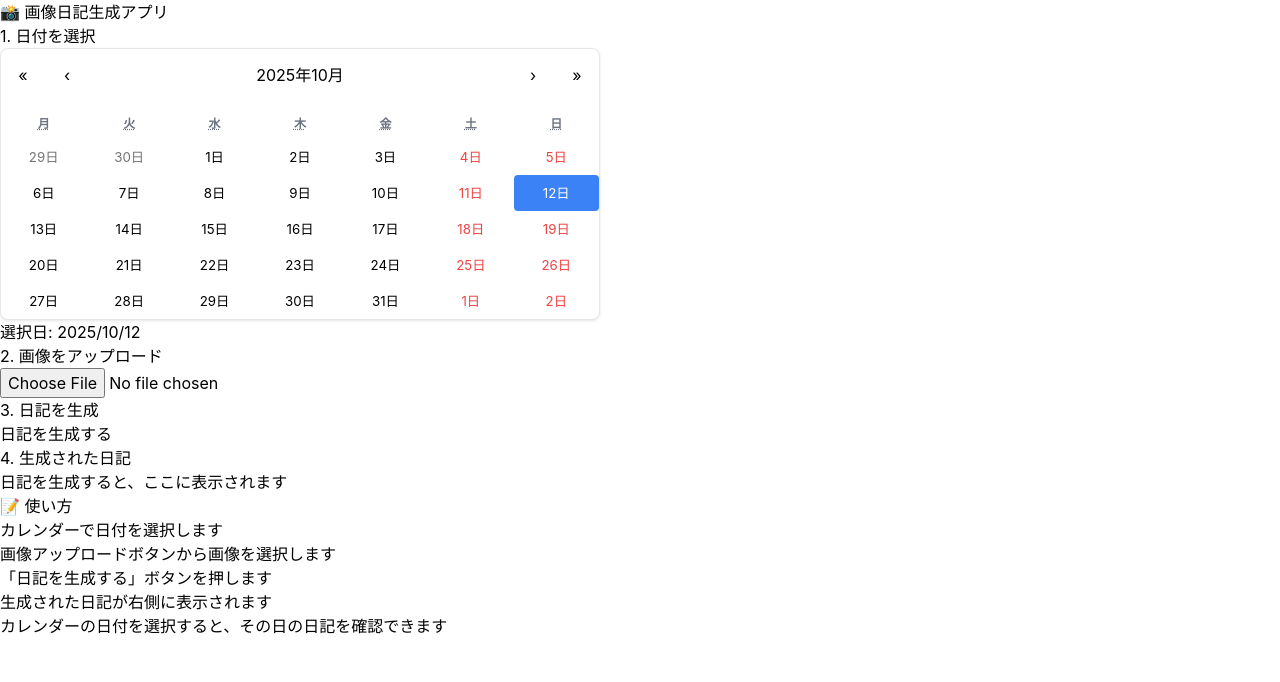
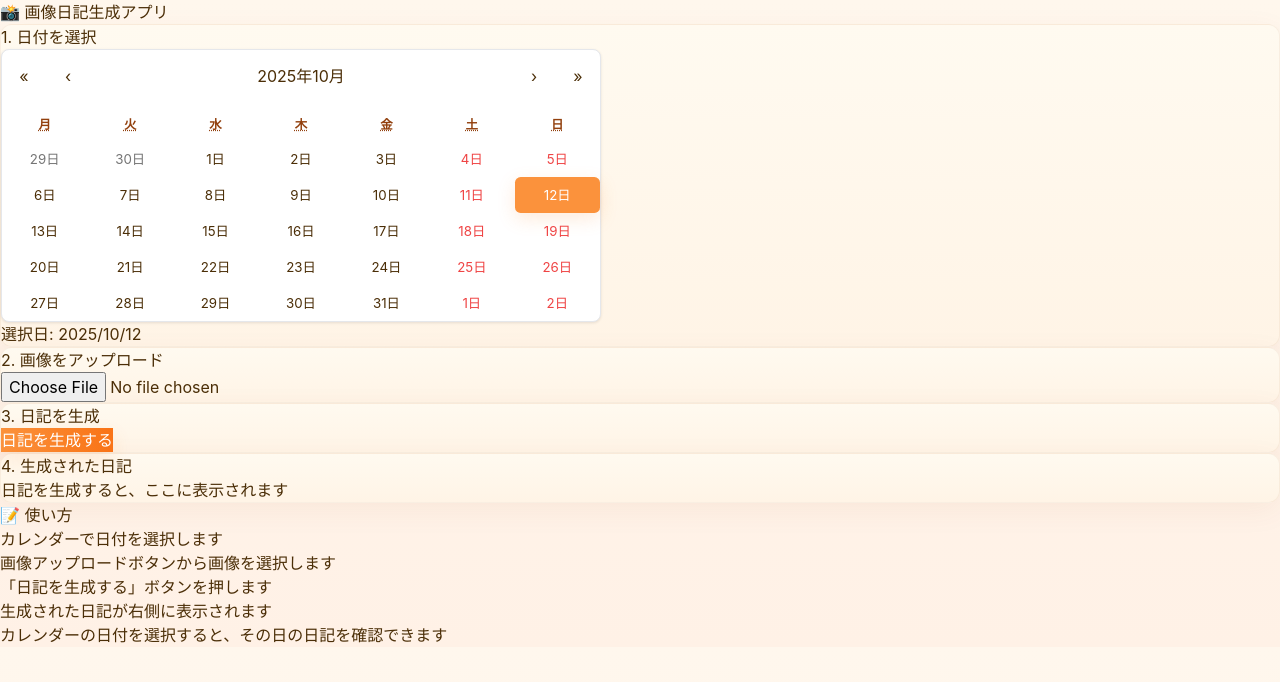
Before and after one commit to jphacks/hs_2501, a React (Vite) app in the folder cursor_pre/frontend/: page / in a window 1280 px wide. Shown: the top 682 px of the page. Built offline with nearby package versions, Linux system fonts and the light colour scheme.

Commit message:
デザイン・色

```diff
--- a/cursor_pre/frontend/src/App.tsx
+++ b/cursor_pre/frontend/src/App.tsx
@@ -234,7 +234,7 @@ function App() {
   };
 
   return (
-    <div className="min-h-screen bg-gradient-to-br from-blue-50 to-indigo-100 py-8 px-4">
+    <div className="min-h-screen py-8 px-4">
       <div className="max-w-4xl mx-auto">
         <h1 className="text-4xl font-bold text-center text-indigo-900 mb-8">
           📸 画像日記生成アプリ
@@ -243,7 +243,7 @@ function App() {
         <div className="grid md:grid-cols-2 gap-8">
           {/* 左側：カレンダーと操作 */}
           <div className="space-y-6">
-            <div className="bg-white rounded-lg shadow-lg p-6">
+            <div className="card p-6">
               <h2 className="text-xl font-semibold text-gray-800 mb-4">
                 1. 日付を選択
               </h2>
@@ -259,7 +259,7 @@ function App() {
               </p>
             </div>
 
-            <div className="bg-white rounded-lg shadow-lg p-6">
+            <div className="card p-6">
               <h2 className="text-xl font-semibold text-gray-800 mb-4">
                 2. 画像をアップロード
               </h2>
@@ -286,19 +286,15 @@ function App() {
               )}
             </div>
 
-            <div className="bg-white rounded-lg shadow-lg p-6">
+            <div className="card p-6">
               <h2 className="text-xl font-semibold text-gray-800 mb-4">
                 3. 日記を生成
               </h2>
               <button
                 onClick={handleGenerateDiary}
                 disabled={loading || !selectedImage}
-                className={`w-full py-3 px-6 rounded-lg font-semibold text-white
-                  ${loading || !selectedImage
-                    ? 'bg-gray-400 cursor-not-allowed'
-                    : 'bg-indigo-600 hover:bg-indigo-700 active:bg-indigo-800'
-                  }
-                  transition-colors duration-200`}
+                className={`w-full py-3 px-6 rounded-lg font-semibold text-white btn-accent
+                  ${loading || !selectedImage ? 'opacity-60 cursor-not-allowed' : ''}`}
               >
                 {loading ? '生成中...' : '日記を生成する'}
               </button>
@@ -306,7 +302,7 @@ function App() {
           </div>
 
           {/* 右側：結果表示 */}
-          <div className="bg-white rounded-lg shadow-lg p-6">
+          <div className="card p-6">
             <h2 className="text-xl font-semibold text-gray-800 mb-4">
               4. 生成された日記
             </h2>
@@ -325,7 +321,7 @@ function App() {
 
             {diary && !loading && (
               <div className="prose max-w-none">
-                <div className="bg-amber-50 border-l-4 border-amber-500 p-6 rounded-r-lg">
+                <div className="bg-white p-6 rounded-r-lg">
                   <p className="text-gray-800 leading-relaxed whitespace-pre-wrap">
                     {diary}
                   </p>
@@ -339,14 +335,14 @@ function App() {
                   <div className="mt-4 flex gap-3 justify-end">
                     <button
                       onClick={handleDeleteDiary}
-                      className="py-2 px-4 rounded-md bg-red-100 text-red-700 hover:bg-red-200"
+                      className="py-2 px-4 rounded-md btn-muted"
                     >
                       削除
                     </button>
                     <button
                       onClick={handleRegenerateDiary}
                       disabled={loading}
-                      className={`py-2 px-4 rounded-md text-white ${loading ? 'bg-gray-400' : 'bg-indigo-600 hover:bg-indigo-700'}`}
+                      className={`py-2 px-4 rounded-md text-white btn-accent ${loading ? 'opacity-60' : ''}`}
                     >
                       再生成
                     </button>
--- a/cursor_pre/frontend/src/index.css
+++ b/cursor_pre/frontend/src/index.css
@@ -9,6 +9,8 @@ body {
     sans-serif;
   -webkit-font-smoothing: antialiased;
   -moz-osx-font-smoothing: grayscale;
+  background: linear-gradient(180deg, #FFF7ED 0%, #FFF1E6 100%); /* soft warm background */
+  color: #4b2e07; /* warm deep text */
 }
 
 /* React Calendar スタイリング */
@@ -38,15 +40,16 @@ body {
 
 .react-calendar__navigation button:enabled:hover,
 .react-calendar__navigation button:enabled:focus {
-  background-color: #f3f4f6;
+  background-color: #fff4e6;
+  color: #b45309;
 }
 
 .react-calendar__month-view__weekdays {
   text-align: center;
   text-transform: uppercase;
-  font-weight: bold;
-  font-size: 0.75em;
-  color: #6b7280;
+  font-weight: 700;
+  font-size: 0.78em;
+  color: #92400e; /* warm weekday color */
 }
 
 .react-calendar__month-view__days__day {
@@ -61,20 +64,24 @@ body {
 }
 
 .react-calendar__tile--now {
-  background: #dbeafe;
-  border-radius: 0.25rem;
+  background: #fff1e6; /* subtle warm highlight */
+  border-radius: 0.35rem;
+  box-shadow: 0 2px 6px rgba(148, 61, 1, 0.08);
 }
 
 .react-calendar__tile--active {
-  background: #3b82f6;
+  background: #fb923c; /* orange */
   color: white;
-  border-radius: 0.25rem;
+  border-radius: 0.35rem;
+  box-shadow: 0 6px 18px rgba(251, 146, 60, 0.18);
 }
 
 .react-calendar__tile:enabled:hover {
-  background-color: #e5e7eb;
-  border-radius: 0.25rem;
+  background-color: #fff3e0;
+  border-radius: 0.35rem;
   cursor: pointer;
+  transform: translateY(-2px);
+  transition: transform 0.12s ease, box-shadow 0.12s ease;
 }
 
 .react-calendar__tile--active:enabled:hover {
@@ -93,3 +100,23 @@ body {
 .react-calendar__tile--active.react-calendar__month-view__days__day--weekend {
   color: white;
 }
+
+/* Fancy card and button helpers */
+.card {
+  background: linear-gradient(180deg, #fffaf0, #fff4e6);
+  border-radius: 0.75rem;
+  box-shadow: 0 8px 30px rgba(149, 66, 15, 0.06);
+  border: 1px solid rgba(149,66,15,0.06);
+}
+
+.btn-accent {
+  background: linear-gradient(90deg, #fb923c, #f97316);
+  color: white;
+  box-shadow: 0 8px 20px rgba(249,115,22,0.12);
+}
+
+.btn-muted {
+  background: #fff6ee;
+  color: #b45309;
+  border: 1px solid rgba(180,83,9,0.06);
+}
```
